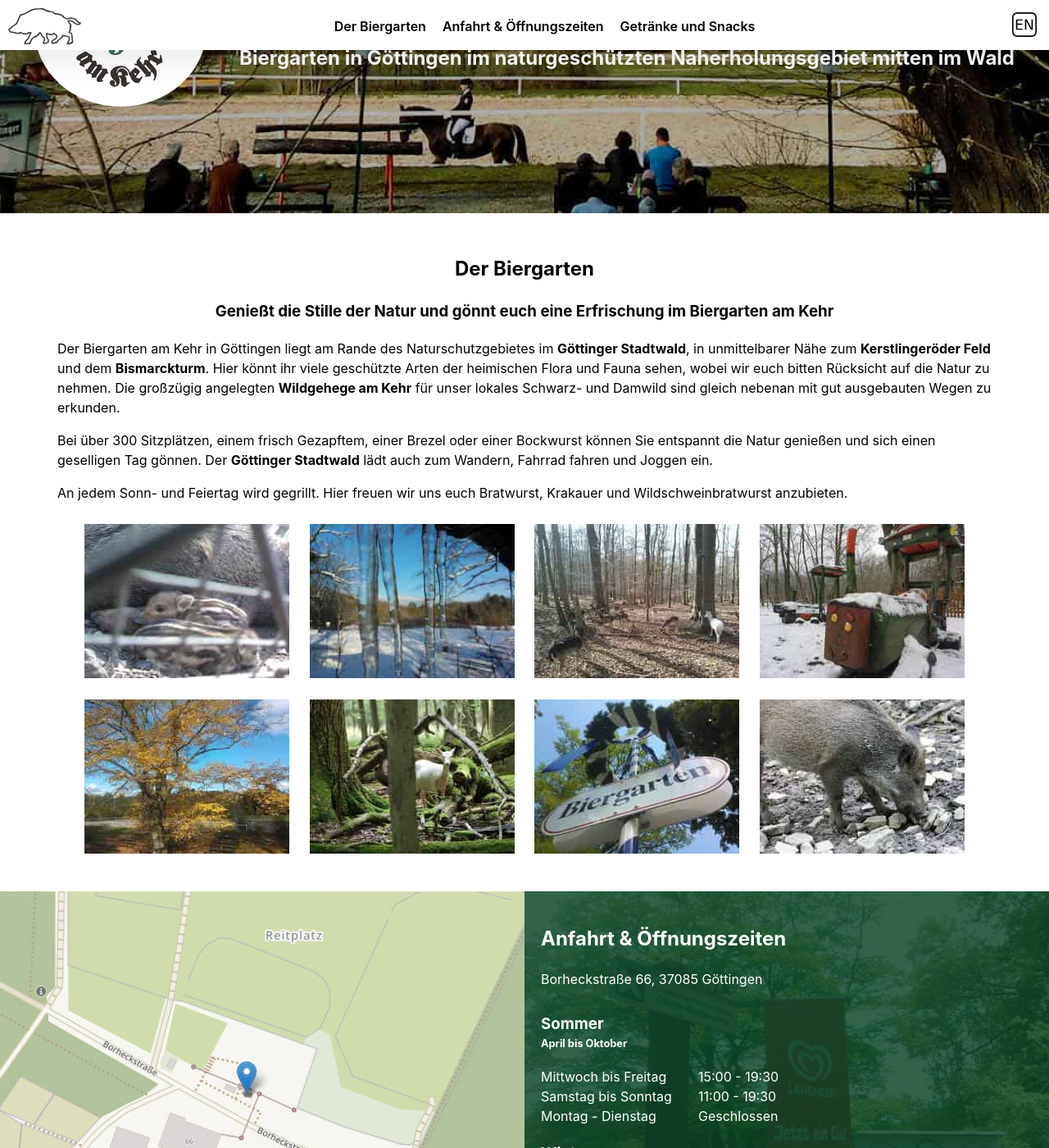
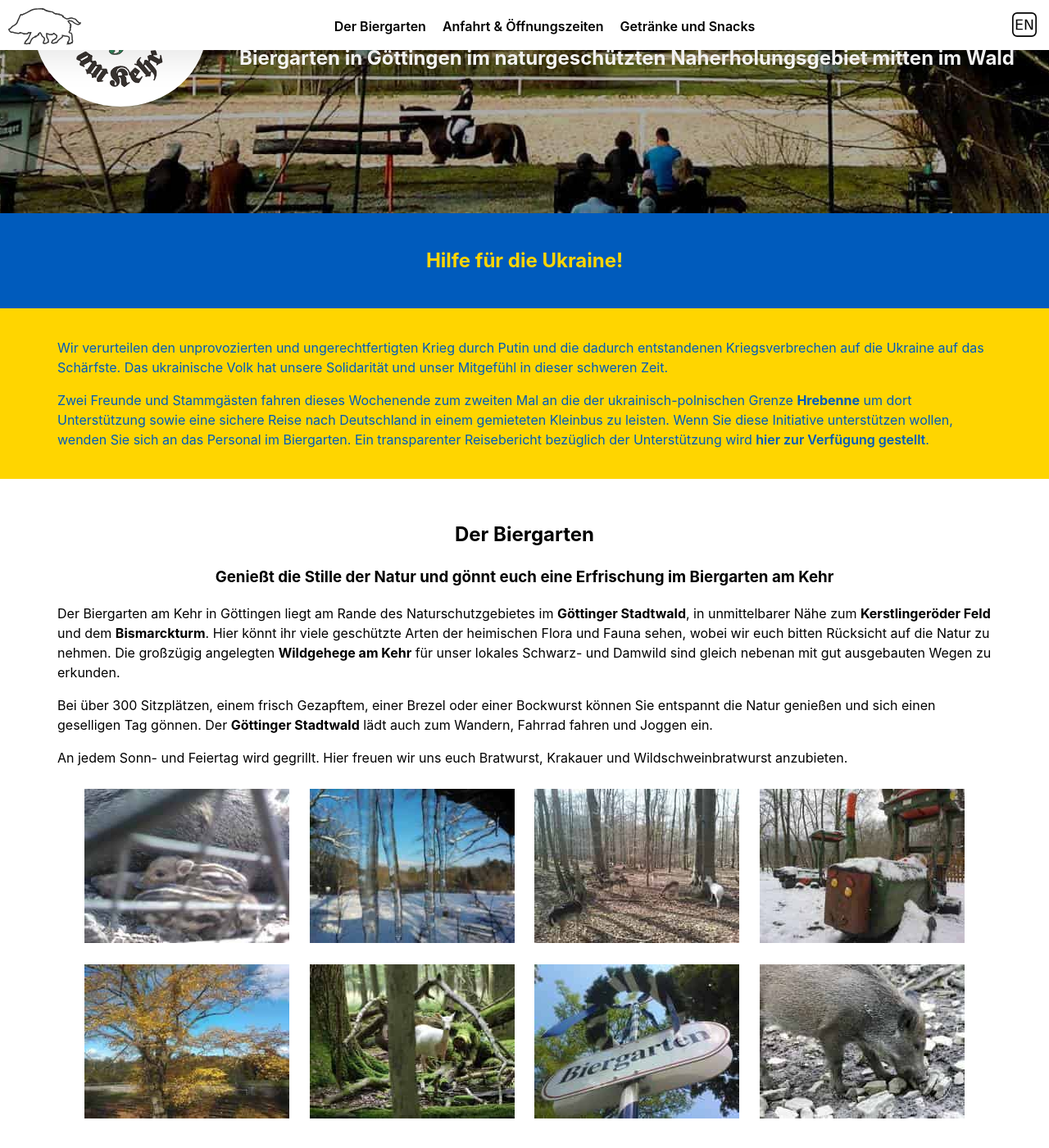
Before and after one commit to versable/kehr-website, a Jekyll site: the page built from index.html, in a window 1280 px wide and 1400 px high, scrolled down 250 px. Shown: the whole window at 82% size. Built offline with Jekyll 4.4.1, drawn with Linux system fonts in a browser that asks for light colours.

```diff
--- a/_sass/_base.scss
+++ b/_sass/_base.scss
@@ -288,14 +288,31 @@ nav {
     }
 }
 
-.reopening {
-    background-color: #2b8057;
-    color: #fff;
-    margin-top: -21px;
+.ukraine {
     padding: 20px 0;
 
-    h2 {
+    a {
+        text-decoration: none;
+        font-weight: 600;
+        color: #005bbc;
+    }
+
+    h1, h2 {
         text-align: center;
+    }
+
+    &.top {
+        color: #ffd500;
+        background-color: #005bbc;
+    }
+
+    &.bottom {
+        color: #005bbc;
+        background-color: #ffd500;
+
+        h2 {
+            text-align: left;
+        }
     }
 }
 
--- a/index.html
+++ b/index.html
@@ -12,7 +12,27 @@ layout: default
         </small>
     </h1>
 </section>
-
+<section class="ukraine top">
+    <div class="container">
+        <h2>Hilfe für die Ukraine!</h2>
+    </div>
+</section>
+<section class="ukraine bottom">
+    <p class="container">
+    Wir verurteilen den unprovozierten und ungerechtfertigten Krieg durch Putin
+    und die dadurch entstandenen Kriegsverbrechen auf die Ukraine auf das
+    Schärfste. Das ukrainische Volk hat unsere Solidarität und unser Mitgefühl
+    in dieser schweren Zeit.
+    </p>
+    <p class="container">
+    Zwei Freunde und Stammgästen fahren dieses Wochenende zum zweiten Mal an
+    die der ukrainisch-polnischen Grenze <b>Hrebenne</b> um dort Unterstützung
+    sowie eine sichere Reise nach Deutschland in einem gemieteten Kleinbus zu
+    leisten. Wenn Sie diese Initiative unterstützen wollen, wenden Sie sich an
+    das Personal im Biergarten. Ein transparenter Reisebericht bezüglich der
+    Unterstützung wird <a href="/ukraine">hier zur Verfügung gestellt</a>.
+    </p>
+</section>
 <section class="container section">
     <h2 id="der-biergarten">Der Biergarten</h2>
     <h3>
```
Also changed, not shown: en/index.html (+14 -1 lines), en/ukraine.html (added, +37 -0 lines), ukraine.html (added, +37 -0 lines).
